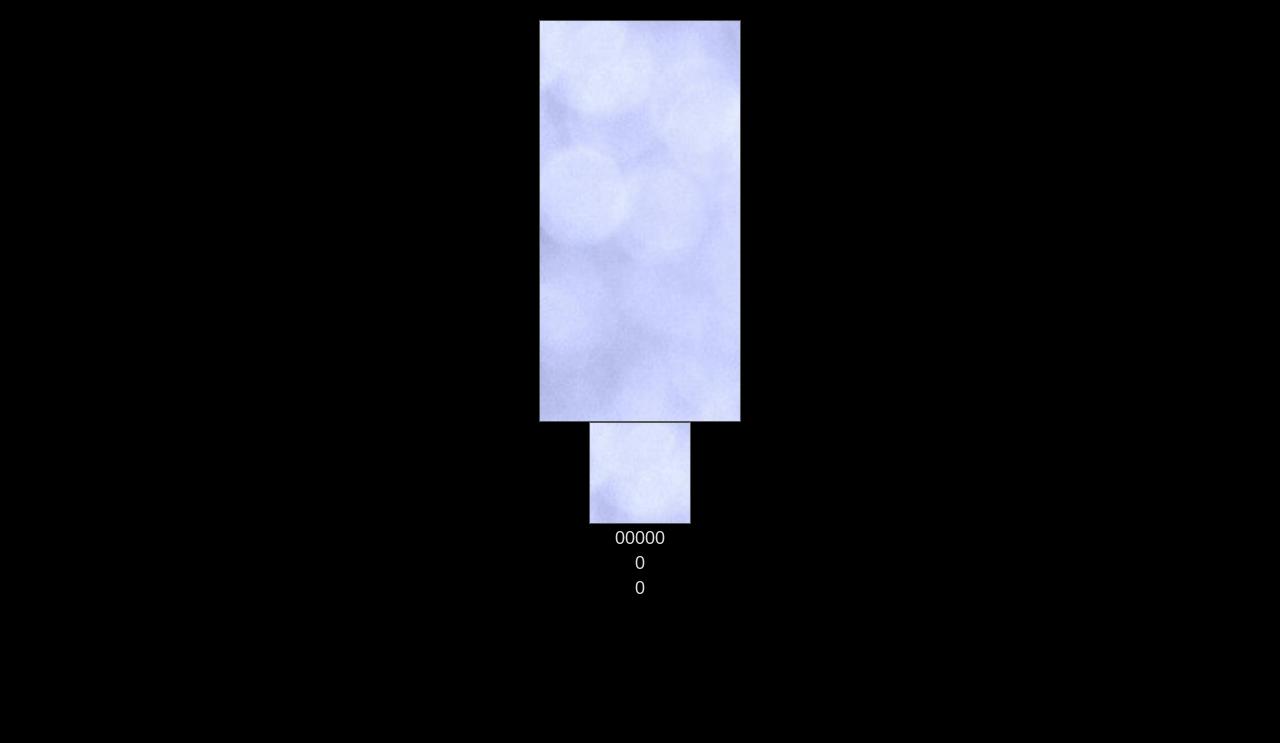
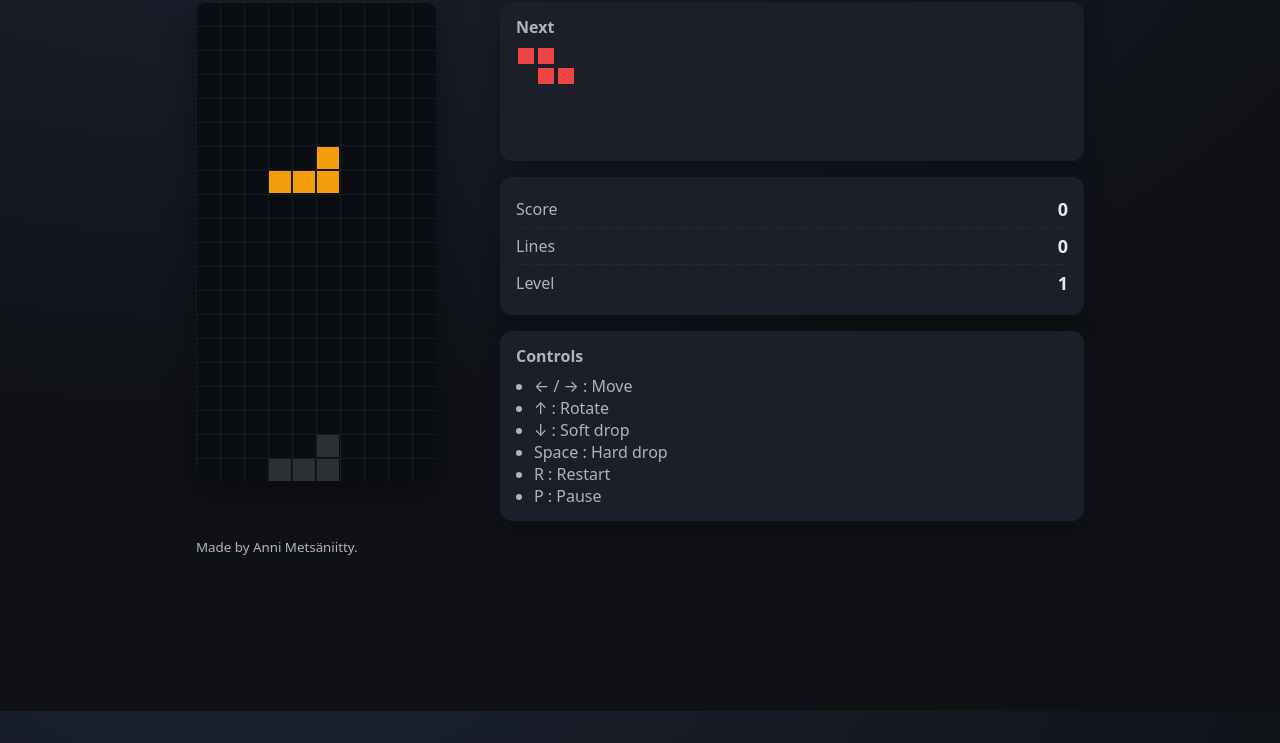
Before and after one commit to AnniMetsaniitty/javascript-tetris, a plain HTML site: page index.html in a window 1280 px wide. Shown: the part 89-832 px from the top of the page. Before the commit the page ends 800 px from the top, so only its background shows below. Drawn offline with Linux system fonts and the light colour scheme.

Commit message:
Change footer text

```diff
--- a/css/style.css
+++ /dev/null
@@ -1,35 +0,0 @@
-html, body {
-  height: 100%;
-  margin: 0;
-  background: #000;
-}
-
-body {
-  display: flex;
-  align-items: center;
-  justify-content: center;
-}
-
-#tetris {
-  text-align: center;
-  color: #ddd;
-  font-family: sans-serif;
-}
-
-canvas {
-  background: #000;
-  border: 1px solid #555;
-  display: block;
-  margin: 0 auto;
-}
-
-#score, #rows, #level {
-  margin: 4px;
-  font-size: 18px;
-}
-
-/* If original CSS had image backgrounds using texture.jpg, adjust paths: */
-canvas {
-  background-image: url("../assets/texture.jpg");
-  /* maybe background-size etc, copy from original */
-}
--- a/index.html
+++ b/index.html
@@ -1,31 +1,51 @@
-<!DOCTYPE html>
+<!doctype html>
 <html lang="en">
 <head>
-  <meta charset="UTF-8" />
-  <title>Tetris</title>
-  <link rel="stylesheet" href="css/style.css">
+  <meta charset="utf-8" />
+  <meta name="viewport" content="width=device-width, initial-scale=1" />
+  <title>JavaScript Tetris (JS separated)</title>
+  <link rel="stylesheet" href="style.css" />
 </head>
 <body>
-  <div id="tetris">
-    <canvas id="canvas" width="200" height="400"></canvas>
-    <canvas id="upcoming" width="100" height="100"></canvas>
-    <div id="score">00000</div>
-    <div id="rows">0</div>
-    <div id="level">0</div>
+  <div class="wrap">
+    <h1>JavaScript Tetris</h1>
+
+    <div class="game">
+      <canvas id="board" width="240" height="480"></canvas>
+
+      <div class="sidebar">
+        <div class="panel">
+          <h2>Next</h2>
+          <canvas id="next" width="96" height="96"></canvas>
+        </div>
+
+        <div class="panel stats">
+          <div><span>Score</span><strong id="score">0</strong></div>
+          <div><span>Lines</span><strong id="lines">0</strong></div>
+          <div><span>Level</span><strong id="level">1</strong></div>
+        </div>
+
+        <div class="panel controls">
+          <h2>Controls</h2>
+          <ul>
+            <li>← / → : Move</li>
+            <li>↑ : Rotate</li>
+            <li>↓ : Soft drop</li>
+            <li>Space : Hard drop</li>
+            <li>R : Restart</li>
+            <li>P : Pause</li>
+          </ul>
+        </div>
+      </div>
+    </div>
+
+    <footer>
+      <small>
+        Made by Anni Metsäniitty.
+      </small>
+    </footer>
   </div>
 
-  <script src="js/stats.js"></script>
-  <script src="js/tetris.js"></script>
+  <script src="tetris.js"></script>
 </body>
 </html>
-
-<!-- Notes:
-
-I kept the same element IDs (canvas, upcoming, score, rows,
- level) as in the original repo, so the JS should find them.
-
-If in the original index.html there were other elements
-(buttons, info, etc.), you should port them here too.
-
-The width/height values above are examples; adjust to
-match what the original used (or what you want). -->
--- /dev/null
+++ b/style.css
@@ -0,0 +1,70 @@
+:root {
+  --bg: #0f1115;
+  --fg: #e8eaed;
+  --muted: #aeb4be;
+  --panel: #1a1f29;
+  --accent: #7aa2f7;
+}
+
+* { box-sizing: border-box; }
+html, body { height: 100%; }
+body {
+  margin: 0;
+  font-family: system-ui, -apple-system, Segoe UI, Roboto, Ubuntu, "Helvetica Neue", Arial, "Noto Sans", "Apple Color Emoji", "Segoe UI Emoji", "Segoe UI Symbol";
+  color: var(--fg);
+  background: radial-gradient(1200px 600px at 20% -10%, #1b2230, var(--bg));
+}
+
+.wrap {
+  max-width: 920px;
+  margin: 32px auto;
+  padding: 0 16px;
+}
+
+h1 { margin: 0 0 16px; font-weight: 700; letter-spacing: .3px; }
+h2 { margin: 0 0 8px; font-size: 16px; color: var(--muted); font-weight: 600; }
+
+.game {
+  display: grid;
+  grid-template-columns: 240px 16px 1fr;
+  gap: 24px;
+  align-items: start;
+}
+
+#board {
+  grid-column: 1 / span 1;
+  background: #0a0d12;
+  border-radius: 12px;
+  box-shadow: 0 8px 30px rgba(0,0,0,.35);
+}
+
+.sidebar {
+  grid-column: 3 / span 1;
+  display: grid;
+  grid-template-columns: 1fr;
+  gap: 16px;
+}
+
+.panel {
+  background: var(--panel);
+  border-radius: 12px;
+  padding: 14px 16px;
+  box-shadow: 0 6px 22px rgba(0,0,0,.25);
+}
+
+.stats div {
+  display: flex;
+  align-items: center;
+  justify-content: space-between;
+  padding: 6px 0;
+  border-bottom: 1px dashed rgba(255,255,255,.06);
+}
+.stats div:last-child { border-bottom: 0; }
+.stats span { color: var(--muted); }
+.stats strong { font-size: 18px; }
+
+.controls ul { margin: 0; padding-left: 18px; color: var(--muted); }
+
+footer { margin-top: 14px; color: var(--muted); }
+footer a { color: var(--accent); text-decoration: none; }
+footer a:hover { text-decoration: underline; }
--- /dev/null
+++ b/tetris.js
@@ -0,0 +1,467 @@
+/*
+  JavaScript Tetris (JS separated)
+  Adapted from jakesgordon/javascript-tetris (MIT).
+  This version moves all game logic out of the HTML file and into this module.
+  (c) Original work by Jake Gordon; refactor & styling by the adapter.
+  License: MIT (see LICENSE)
+*/
+
+// -------------------------------------------------------------
+// Config
+// -------------------------------------------------------------
+const COLS = 10;
+const ROWS = 20;
+const BLOCK = 24;       // pixel size of a single cell
+const LINE_CLEAR_SCORES = [0, 40, 100, 300, 1200]; // Tetris guideline-ish
+const LEVEL_SPEED_MS = [800, 716, 633, 550, 466, 383, 300, 216, 133, 100]; // drop speeds per level
+
+// Tetrimino shapes (as matrixes), using 0 empty, >0 occupied with a color key
+const SHAPES = {
+  I: [
+    [0, 0, 0, 0],
+    [1, 1, 1, 1],
+    [0, 0, 0, 0],
+    [0, 0, 0, 0],
+  ],
+  J: [
+    [2, 0, 0],
+    [2, 2, 2],
+    [0, 0, 0],
+  ],
+  L: [
+    [0, 0, 3],
+    [3, 3, 3],
+    [0, 0, 0],
+  ],
+  O: [
+    [4, 4],
+    [4, 4],
+  ],
+  S: [
+    [0, 5, 5],
+    [5, 5, 0],
+    [0, 0, 0],
+  ],
+  T: [
+    [0, 6, 0],
+    [6, 6, 6],
+    [0, 0, 0],
+  ],
+  Z: [
+    [7, 7, 0],
+    [0, 7, 7],
+    [0, 0, 0],
+  ],
+};
+
+const COLORS = {
+  1: "#6dd6ff", // I
+  2: "#3b82f6", // J
+  3: "#f59e0b", // L
+  4: "#fbbf24", // O
+  5: "#22c55e", // S
+  6: "#a78bfa", // T
+  7: "#ef4444", // Z
+  GHOST: "rgba(255,255,255,.14)",
+  GRID: "rgba(255,255,255,.06)",
+};
+
+// -------------------------------------------------------------
+// Helpers
+// -------------------------------------------------------------
+const $ = sel => document.querySelector(sel);
+const rnd = arr => arr[Math.floor(Math.random() * arr.length)];
+
+function rotateMatrix(m) {
+  // 90° clockwise
+  const N = m.length;
+  const res = Array.from({ length: N }, () => Array(N).fill(0));
+  for (let y = 0; y < N; y++) for (let x = 0; x < N; x++) res[x][N - 1 - y] = m[y][x];
+  return res;
+}
+
+function clone(obj) {
+  return JSON.parse(JSON.stringify(obj));
+}
+
+// -------------------------------------------------------------
+// Game State
+// -------------------------------------------------------------
+const state = {
+  grid: Array.from({ length: ROWS }, () => Array(COLS).fill(0)),
+  piece: null,           // {x, y, shapeKey, matrix}
+  next: null,            // next shape key
+  score: 0,
+  lines: 0,
+  level: 1,
+  dropTimer: 0,
+  dropInterval: LEVEL_SPEED_MS[0],
+  lastTs: 0,
+  paused: false,
+  over: false,
+};
+
+// -------------------------------------------------------------
+// Piece / Bag generation
+// -------------------------------------------------------------
+let bag = [];
+
+function refillBag() {
+  bag = Object.keys(SHAPES)
+    .sort(() => Math.random() - 0.5);
+}
+
+function takeFromBag() {
+  if (bag.length === 0) refillBag();
+  return bag.pop();
+}
+
+function spawnPiece() {
+  const shapeKey = state.next ?? takeFromBag();
+  state.next = takeFromBag();
+
+  const matrix = clone(SHAPES[shapeKey]);
+  // starting x centers the piece; y slightly above visible area for spawn
+  const size = matrix[0].length;
+  const x = Math.floor((COLS - size) / 2);
+  const y = -getTopPadding(matrix);
+
+  state.piece = { x, y, shapeKey, matrix };
+
+  if (collides(0, 0, matrix)) {
+    state.over = true;
+  }
+}
+
+function getTopPadding(matrix) {
+  // how many empty rows at top of matrix
+  let pad = 0;
+  for (let r = 0; r < matrix.length; r++) {
+    if (matrix[r].every(v => v === 0)) pad++;
+    else break;
+  }
+  return pad;
+}
+
+// -------------------------------------------------------------
+// Collision & Board integration
+// -------------------------------------------------------------
+function collides(dx, dy, matrix = state.piece.matrix) {
+  const { x, y } = state.piece;
+  for (let r = 0; r < matrix.length; r++) {
+    for (let c = 0; c < matrix[r].length; c++) {
+      if (!matrix[r][c]) continue;
+      const nx = x + c + dx;
+      const ny = y + r + dy;
+      if (nx < 0 || nx >= COLS || ny >= ROWS) return true;
+      if (ny >= 0 && state.grid[ny][nx]) return true;
+    }
+  }
+  return false;
+}
+
+function lockPiece() {
+  const { x, y, matrix } = state.piece;
+  for (let r = 0; r < matrix.length; r++) {
+    for (let c = 0; c < matrix[r].length; c++) {
+      if (matrix[r][c]) {
+        const gx = x + c, gy = y + r;
+        if (gy >= 0) state.grid[gy][gx] = matrix[r][c];
+      }
+    }
+  }
+}
+
+function clearLines() {
+  let cleared = 0;
+  for (let r = ROWS - 1; r >= 0; ) {
+    if (state.grid[r].every(v => v > 0)) {
+      state.grid.splice(r, 1);
+      state.grid.unshift(Array(COLS).fill(0));
+      cleared++;
+    } else {
+      r--;
+    }
+  }
+  if (cleared > 0) {
+    state.lines += cleared;
+    state.score += LINE_CLEAR_SCORES[cleared] * state.level;
+    // ramp level each 10 lines (tweak as desired)
+    const newLevel = Math.min(10, Math.floor(state.lines / 10) + 1);
+    if (newLevel !== state.level) {
+      state.level = newLevel;
+      state.dropInterval = LEVEL_SPEED_MS[newLevel - 1] ?? 80;
+    }
+    updateStats();
+  }
+}
+
+// -------------------------------------------------------------
+// Rendering
+// -------------------------------------------------------------
+const boardCanvas = $("#board");
+const nextCanvas = $("#next");
+const ctx = boardCanvas.getContext("2d");
+const nextCtx = nextCanvas.getContext("2d");
+
+function draw() {
+  ctx.clearRect(0, 0, boardCanvas.width, boardCanvas.height);
+  drawGrid();
+  drawBoard();
+  drawGhost();
+  drawPiece();
+  if (state.over) drawGameOver();
+}
+
+function drawGrid() {
+  ctx.save();
+  ctx.strokeStyle = COLORS.GRID;
+  ctx.lineWidth = 1;
+  for (let x = 0; x <= COLS; x++) {
+    ctx.beginPath();
+    ctx.moveTo(x * BLOCK + 0.5, 0);
+    ctx.lineTo(x * BLOCK + 0.5, ROWS * BLOCK);
+    ctx.stroke();
+  }
+  for (let y = 0; y <= ROWS; y++) {
+    ctx.beginPath();
+    ctx.moveTo(0, y * BLOCK + 0.5);
+    ctx.lineTo(COLS * BLOCK, y * BLOCK + 0.5);
+    ctx.stroke();
+  }
+  ctx.restore();
+}
+
+function drawCell(x, y, v) {
+  if (!v) return;
+  const px = x * BLOCK;
+  const py = y * BLOCK;
+  ctx.fillStyle = COLORS[v] || "#fff";
+  ctx.fillRect(px + 1, py + 1, BLOCK - 2, BLOCK - 2);
+}
+
+function drawBoard() {
+  for (let r = 0; r < ROWS; r++)
+    for (let c = 0; c < COLS; c++)
+      drawCell(c, r, state.grid[r][c]);
+}
+
+function getGhostY() {
+  let gy = state.piece.y;
+  while (!collides(0, gy - state.piece.y + 1)) gy++;
+  return gy;
+}
+
+function drawGhost() {
+  if (!state.piece) return;
+  const { x, matrix } = state.piece;
+  const gy = getGhostY();
+  ctx.save();
+  for (let r = 0; r < matrix.length; r++) {
+    for (let c = 0; c < matrix[r].length; c++) {
+      if (matrix[r][c]) {
+        const px = (x + c) * BLOCK;
+        const py = (gy + r) * BLOCK;
+        ctx.fillStyle = COLORS.GHOST;
+        ctx.fillRect(px + 1, py + 1, BLOCK - 2, BLOCK - 2);
+      }
+    }
+  }
+  ctx.restore();
+}
+
+function drawPiece() {
+  const { x, y, matrix } = state.piece;
+  for (let r = 0; r < matrix.length; r++) {
+    for (let c = 0; c < matrix[r].length; c++) {
+      if (matrix[r][c]) drawCell(x + c, y + r, matrix[r][c]);
+    }
+  }
+}
+
+function drawNext() {
+  const key = state.next;
+  nextCtx.clearRect(0, 0, nextCanvas.width, nextCanvas.height);
+  if (!key) return;
+  const m = SHAPES[key];
+  const size = m.length;
+  const offset = {
+    x: Math.floor((nextCanvas.width / BLOCK - size) / 2),
+    y: Math.floor((nextCanvas.height / BLOCK - size) / 2),
+  };
+  for (let r = 0; r < size; r++) {
+    for (let c = 0; c < size; c++) {
+      if (m[r][c]) {
+        nextCtx.fillStyle = COLORS[m[r][c]];
+        nextCtx.fillRect(
+          (offset.x + c) * (BLOCK / 1.2) + 2,
+          (offset.y + r) * (BLOCK / 1.2) + 2,
+          BLOCK / 1.2 - 4,
+          BLOCK / 1.2 - 4
+        );
+      }
+    }
+  }
+}
+
+function drawGameOver() {
+  ctx.save();
+  ctx.fillStyle = "rgba(10, 13, 18, .65)";
+  ctx.fillRect(0, 0, boardCanvas.width, boardCanvas.height);
+  ctx.fillStyle = "#fff";
+  ctx.font = "bold 20px system-ui, sans-serif";
+  ctx.textAlign = "center";
+  ctx.fillText("Game Over", boardCanvas.width / 2, boardCanvas.height / 2 - 8);
+  ctx.font = "14px system-ui, sans-serif";
+  ctx.fillText("Press R to restart", boardCanvas.width / 2, boardCanvas.height / 2 + 16);
+  ctx.restore();
+}
+
+// -------------------------------------------------------------
+// Stats UI
+// -------------------------------------------------------------
+const scoreEl = $("#score");
+const linesEl = $("#lines");
+const levelEl = $("#level");
+
+function updateStats() {
+  scoreEl.textContent = state.score;
+  linesEl.textContent = state.lines;
+  levelEl.textContent = state.level;
+}
+
+// -------------------------------------------------------------
+// Game Loop
+// -------------------------------------------------------------
+function update(ts) {
+  if (state.paused || state.over) {
+    draw();
+    return;
+  }
+
+  if (!state.lastTs) state.lastTs = ts;
+  const dt = ts - state.lastTs;
+  state.lastTs = ts;
+
+  state.dropTimer += dt;
+  if (state.dropTimer >= state.dropInterval) {
+    softDrop();
+    state.dropTimer = 0;
+  }
+
+  draw();
+  drawNext();
+  requestAnimationFrame(update);
+}
+
+function softDrop() {
+  if (!collides(0, 1)) {
+    state.piece.y++;
+  } else {
+    lockPiece();
+    clearLines();
+    spawnPiece();
+  }
+}
+
+function hardDrop() {
+  while (!collides(0, 1)) state.piece.y++;
+  lockPiece();
+  clearLines();
+  spawnPiece();
+  // small reward for hard drop distance (optional)
+  state.score += 2;
+  updateStats();
+}
+
+// -------------------------------------------------------------
+// Input
+// -------------------------------------------------------------
+window.addEventListener("keydown", (e) => {
+  if (state.over && e.key.toLowerCase() !== "r") return;
+
+  switch (e.key) {
+    case "ArrowLeft":
+      if (!collides(-1, 0)) state.piece.x--;
+      break;
+    case "ArrowRight":
+      if (!collides(1, 0)) state.piece.x++;
+      break;
+    case "ArrowDown":
+      softDrop();
+      break;
+    case "ArrowUp": {
+      const rotated = rotateMatrix(paddedMatrix(state.piece.matrix));
+      if (!collides(0, 0, rotated)) state.piece.matrix = rotated;
+      else wallKick(rotated);
+      break;
+    }
+    case " ":
+      e.preventDefault(); // avoid page scroll
+      hardDrop();
+      break;
+    case "p":
+    case "P":
+      state.paused = !state.paused;
+      if (!state.paused) requestAnimationFrame(update);
+      break;
+    case "r":
+    case "R":
+      reset();
+      break;
+  }
+
+  draw();
+});
+
+function paddedMatrix(matrix) {
+  // ensure square matrix for rotation (O already square)
+  const N = Math.max(matrix.length, matrix[0].length);
+  const out = Array.from({ length: N }, () => Array(N).fill(0));
+  for (let r = 0; r < matrix.length; r++)
+    for (let c = 0; c < matrix[r].length; c++)
+      out[r][c] = matrix[r][c];
+  return out;
+}
+
+function wallKick(rotated) {
+  // simple wall kicks: try ±1, ±2 on x
+  const kicks = [-1, 1, -2, 2];
+  for (const k of kicks) {
+    if (!collides(k, 0, rotated)) {
+      state.piece.x += k;
+      state.piece.matrix = rotated;
+      return;
+    }
+  }
+}
+
+// -------------------------------------------------------------
+// Lifecycle
+// -------------------------------------------------------------
+function reset() {
+  state.grid = Array.from({ length: ROWS }, () => Array(COLS).fill(0));
+  state.score = 0;
+  state.lines = 0;
+  state.level = 1;
+  state.dropInterval = LEVEL_SPEED_MS[0];
+  state.dropTimer = 0;
+  state.lastTs = 0;
+  state.paused = false;
+  state.over = false;
+  bag = [];
+  state.next = null;
+  spawnPiece();
+  updateStats();
+  drawNext();
+  draw();
+  requestAnimationFrame(update);
+}
+
+// boot
+(function init() {
+  // scale canvas to our logical block size
+  boardCanvas.width = COLS * BLOCK;
+  boardCanvas.height = ROWS * BLOCK;
+  reset();
+})();
```
Also changed, not shown: js/stats.js (deleted), js/tetris.js (deleted).
